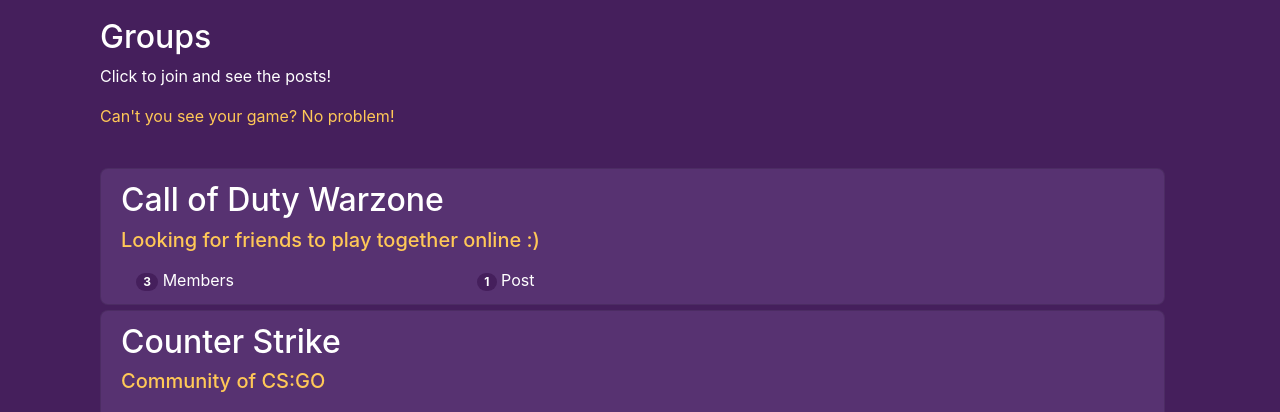
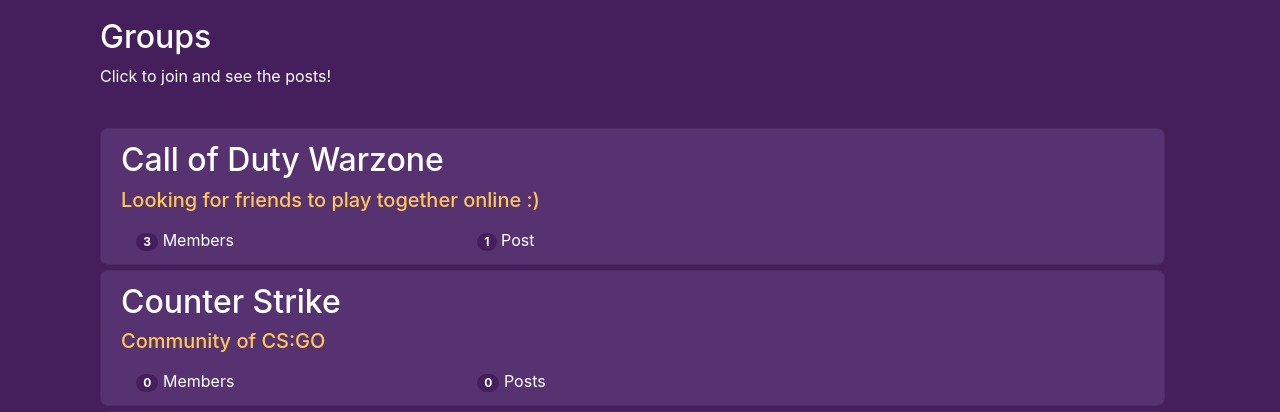
Before and after one commit to Endrju00/Game-Social, a Django app: page /groups/ in a window 1280 px wide. Shown: the part 56-468 px from the top of the page. Run offline with Django 3.2, Linux system fonts and the light colour scheme; data comes from the database, SQL or seed files in the repository; both versions use the stored data as it was after the commit; some libraries are stand-ins or nearby versions.

Commit message:
Code syntax correction

```diff
--- a/groups/templates/groups/group_list.html
+++ b/groups/templates/groups/group_list.html
@@ -12,16 +12,15 @@
       <br>
       <h2>Groups</h2>
       <p>Click to join and see the posts!</p>
-    <p class="description">Can't you see your game? No problem!</p>
     </div>
     {% if user.is_authenticated %}
+      <p class="description">Can't you see your game? No problem!</p>
       <a href="{% url 'groups:create' %}" class="btn btn-dark btn-lg button">
         <span class="fa fa-plus-circle"></span> Create a new group
       </a>
     {% endif %}
   </div>
 {% endblock %}
-
 
 {% block group_content %}
   <div class="col-md-8">
@@ -45,8 +44,9 @@
         </a>
       {% endfor %}
     </ul><br>
+    </div>
+    <!-- PAGINATION -->
     <div class="paginator">
-      <!-- PAGINATION -->
       {% if is_paginated %}
 
         {% if page_obj.has_previous %}
@@ -69,5 +69,5 @@
 
       {% endif %}
     </div>
-  </div>
+
 {% endblock %}
--- a/static/socialmedia/css/master.css
+++ b/static/socialmedia/css/master.css
@@ -15,7 +15,7 @@
 }
 
 .button {
-  background-color:#573271;
+  background-color: #573271;
 }
 
 .button:hover{
```
Also changed, not shown: db.sqlite3. Lines whose indentation alone changed are shown as unchanged.
